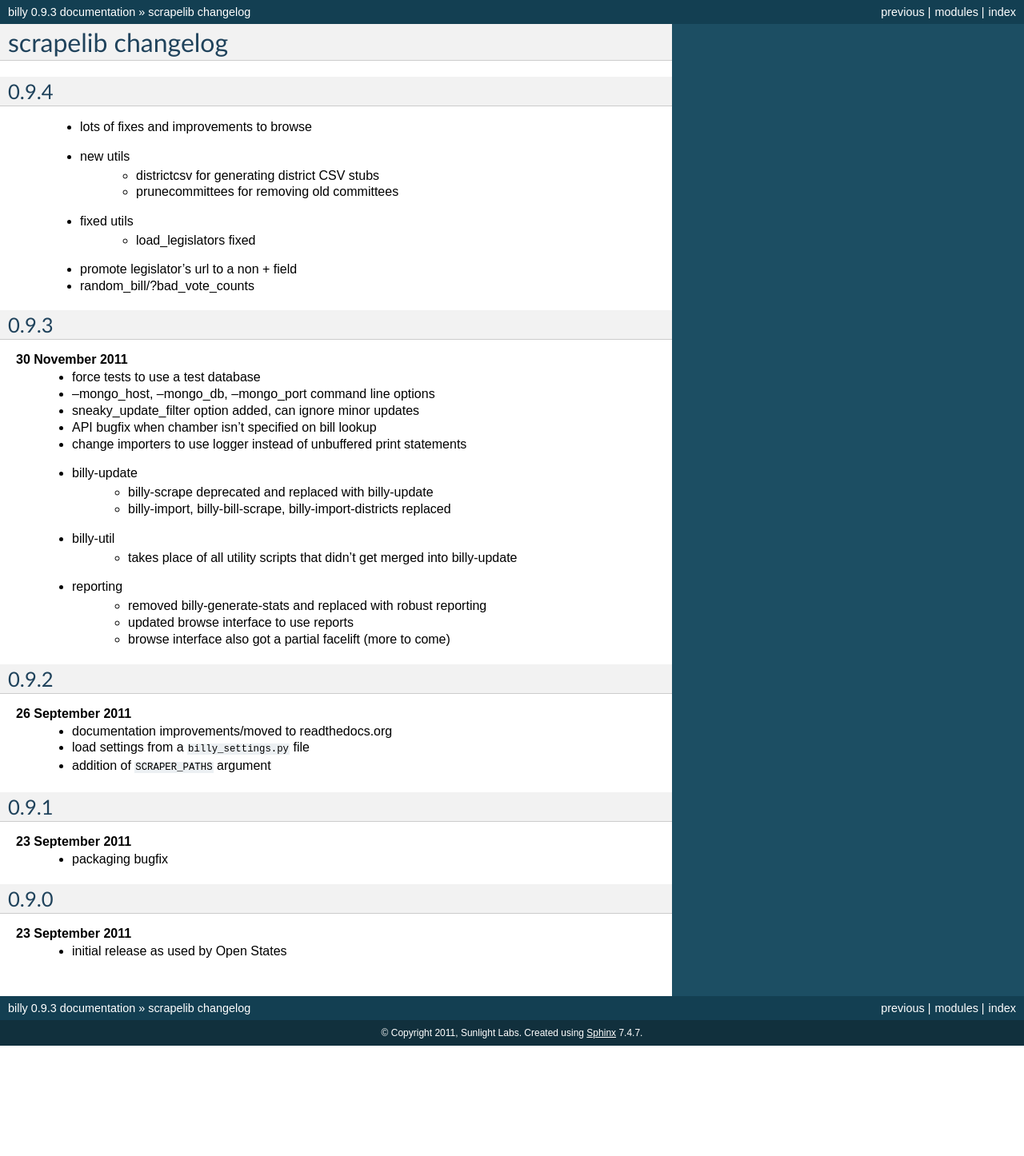
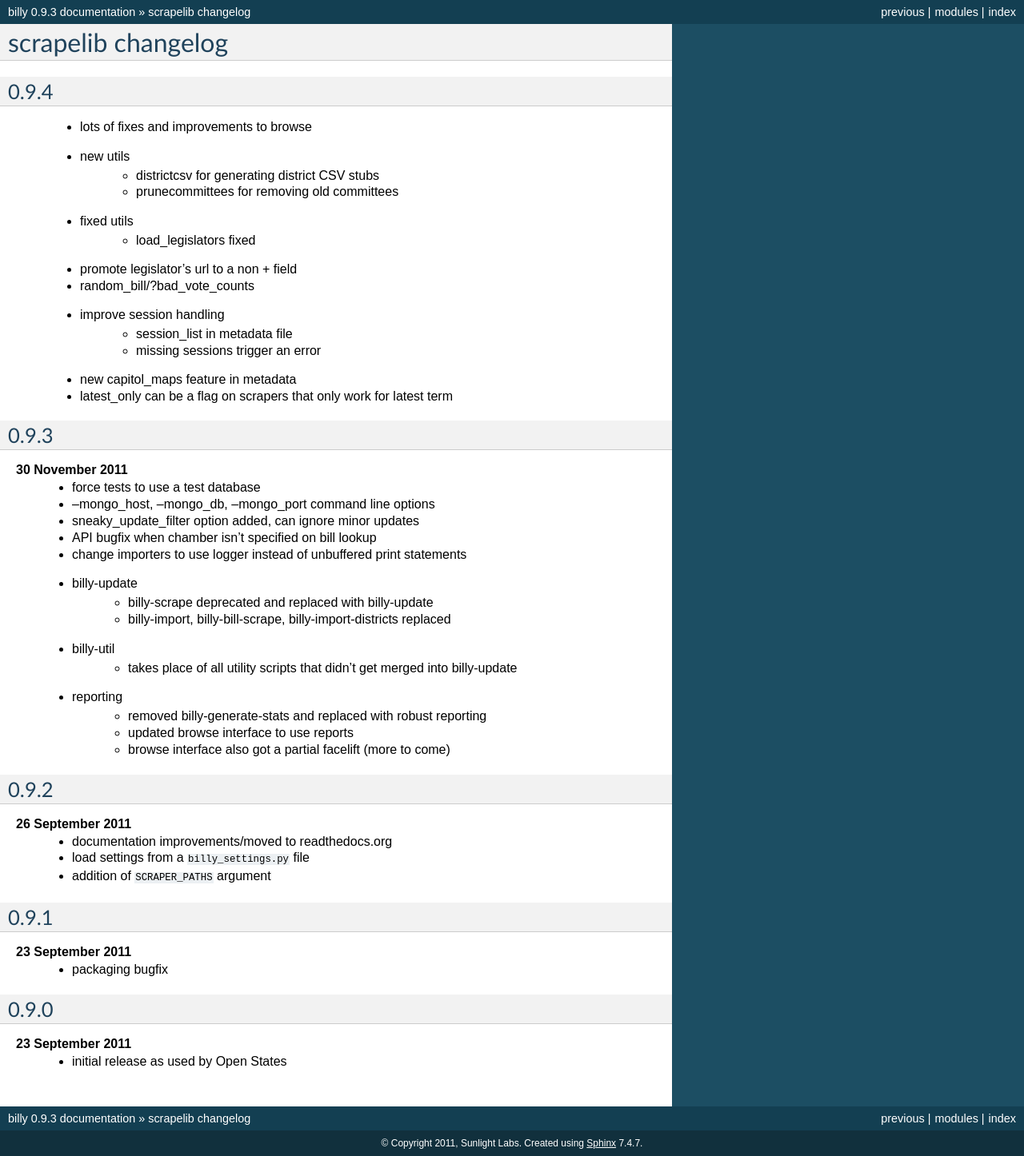
Before and after one commit to openstates/billy, a Sphinx documentation site: the page built from docs/changelog.rst, in a window 1280 px wide. Shown: the whole page at 80% size. Built offline with Sphinx 7.4.7, drawn with Linux system fonts in a browser that asks for light colours; formulas are drawn with MathJax 3; before the commit the page ends 1308 px from its top, so only the background shows below that.

Commit message:
update changelog

```diff
--- a/docs/changelog.rst
+++ b/docs/changelog.rst
@@ -11,6 +11,11 @@
         * load_legislators fixed
     * promote legislator's url to a non + field
     * random_bill/?bad_vote_counts
+    * improve session handling
+        * session_list in metadata file
+        * missing sessions trigger an error
+    * new capitol_maps feature in metadata
+    * latest_only can be a flag on scrapers that only work for latest term
 
 
 0.9.3
```
